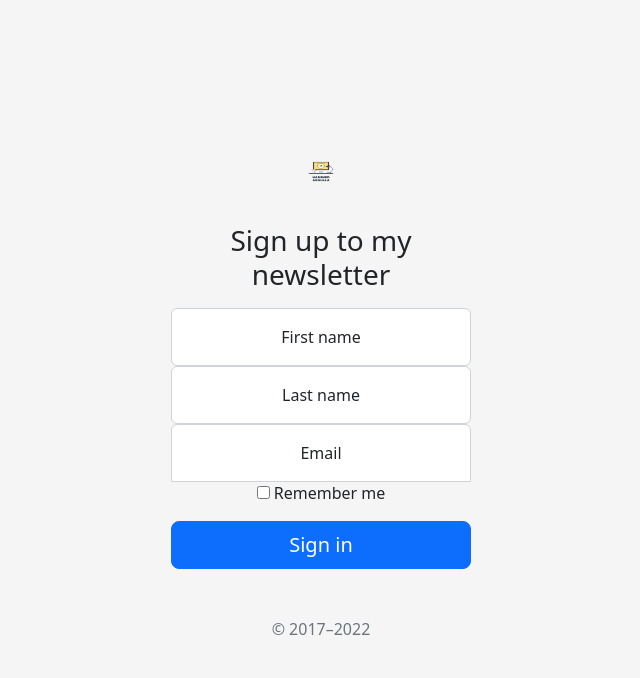
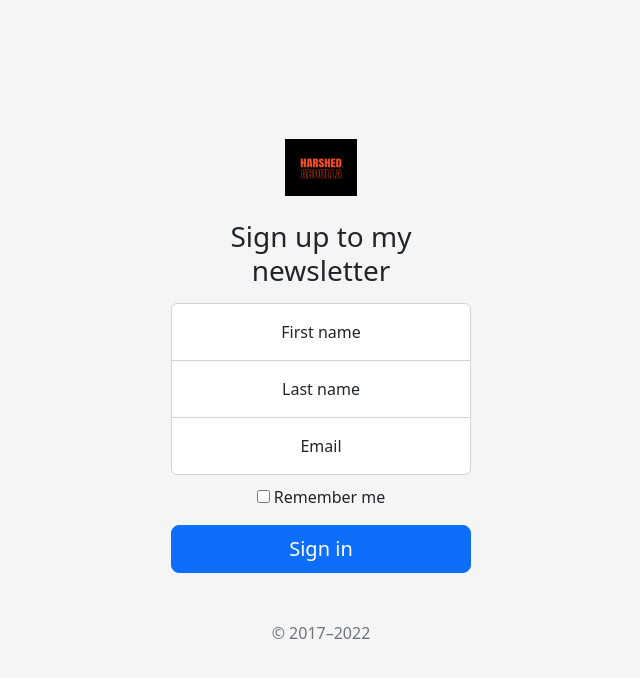
Before and after one commit to harshedabdulla/Newsletter-signup, a website: page signup.html in a window 1280 px wide. Shown: the whole page, without its empty margins (319-959 px from the left). Drawn offline with nearby package versions, Linux system fonts and the light colour scheme.

Commit message:
completed the changes

```diff
--- a/signup.html
+++ b/signup.html
@@ -87,19 +87,19 @@
 
 <main class="form-signin w-100 m-auto">
   <form>
-    <img class="mb-4" src="/images/logo1.png" alt="" width="72" height="57">
+    <img class="mb-4" src="images/logo.png" alt="" width="72" height="57">
     <h1 class="h3 mb-3 fw-normal">Sign up to my newsletter</h1>
 
     <div class="form-floating">
-      <input type="text" class="form-control" id="floatingInput" placeholder="name@example.com">
+      <input type="text" class="form-control top" id="floatingInput" placeholder="name@example.com">
       <label for="floatingInput">First name</label>
     </div>
     <div class="form-floating">
-        <input type="text" class="form-control" id="floatingInput" placeholder="name@example.com">
+        <input type="text" class="form-control middle" id="floatingInput" placeholder="name@example.com">
         <label for="floatingInput">Last name</label>
       </div>
       <div class="form-floating">
-        <input type="email" class="form-control" id="floatingInput" placeholder="name@example.com">
+        <input type="email" class="form-control bottom" id="floatingInput" placeholder="name@example.com">
         <label for="floatingInput">Email <Address></Address></label>
       </div>
 
--- a/styles.css
+++ b/styles.css
@@ -20,14 +20,24 @@ body {
   z-index: 2;
 }
 
-.form-signin input[type="email"] {
+.top {
   margin-bottom: -1px;
   border-bottom-right-radius: 0;
   border-bottom-left-radius: 0;
 }
 
-.form-signin input[type="password"] {
-  margin-bottom: 10px;
-  border-top-left-radius: 0;
-  border-top-right-radius: 0;
+.middle {
+  /* margin-bottom: 10px; */
+  /* border-top-left-radius: 0;
+  border-top-right-radius: 0; */
+  border-radius: 0;
+  margin-bottom: -1px;
 }
+
+.bottom {
+
+        margin-bottom: 10px;
+        border-top-left-radius: 0;
+        border-top-right-radius: 0;
+
+}
```
